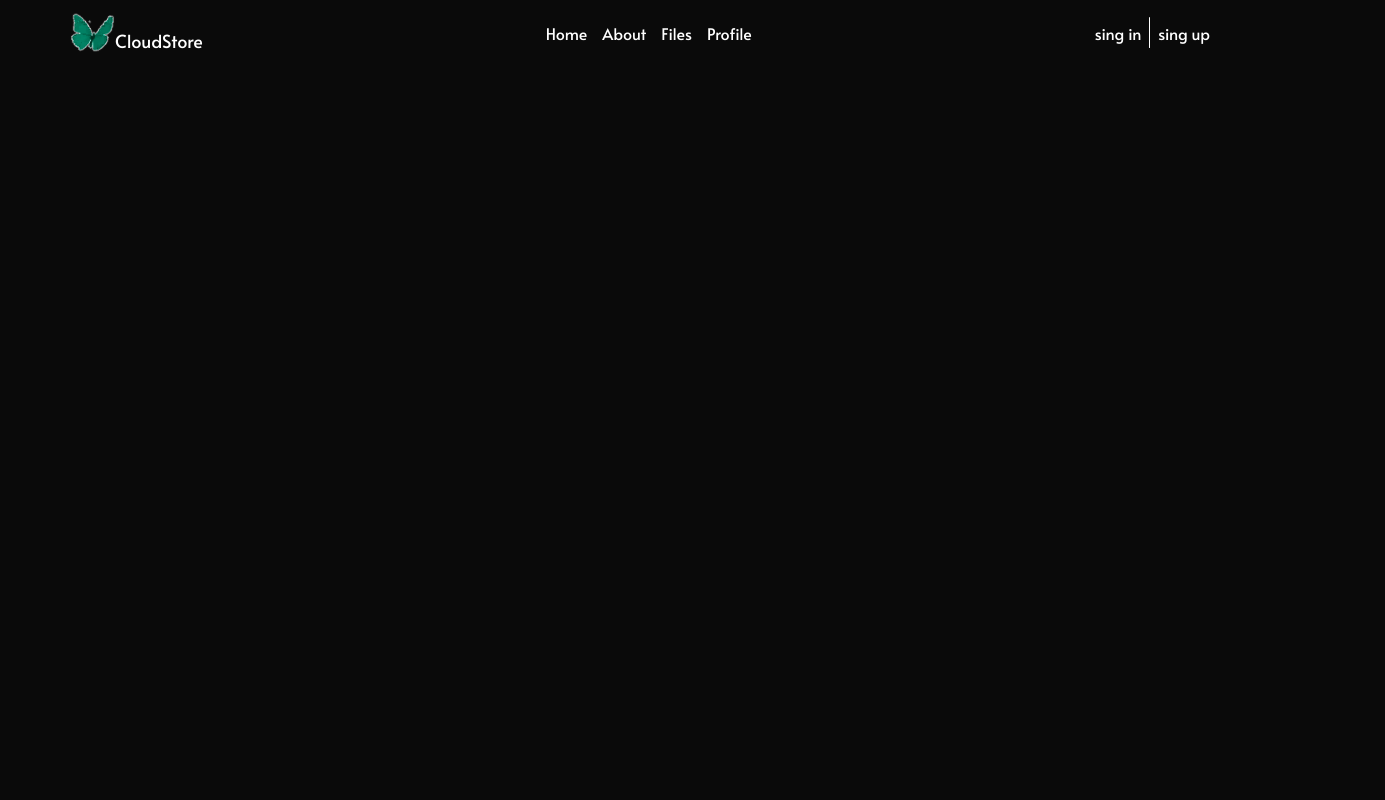
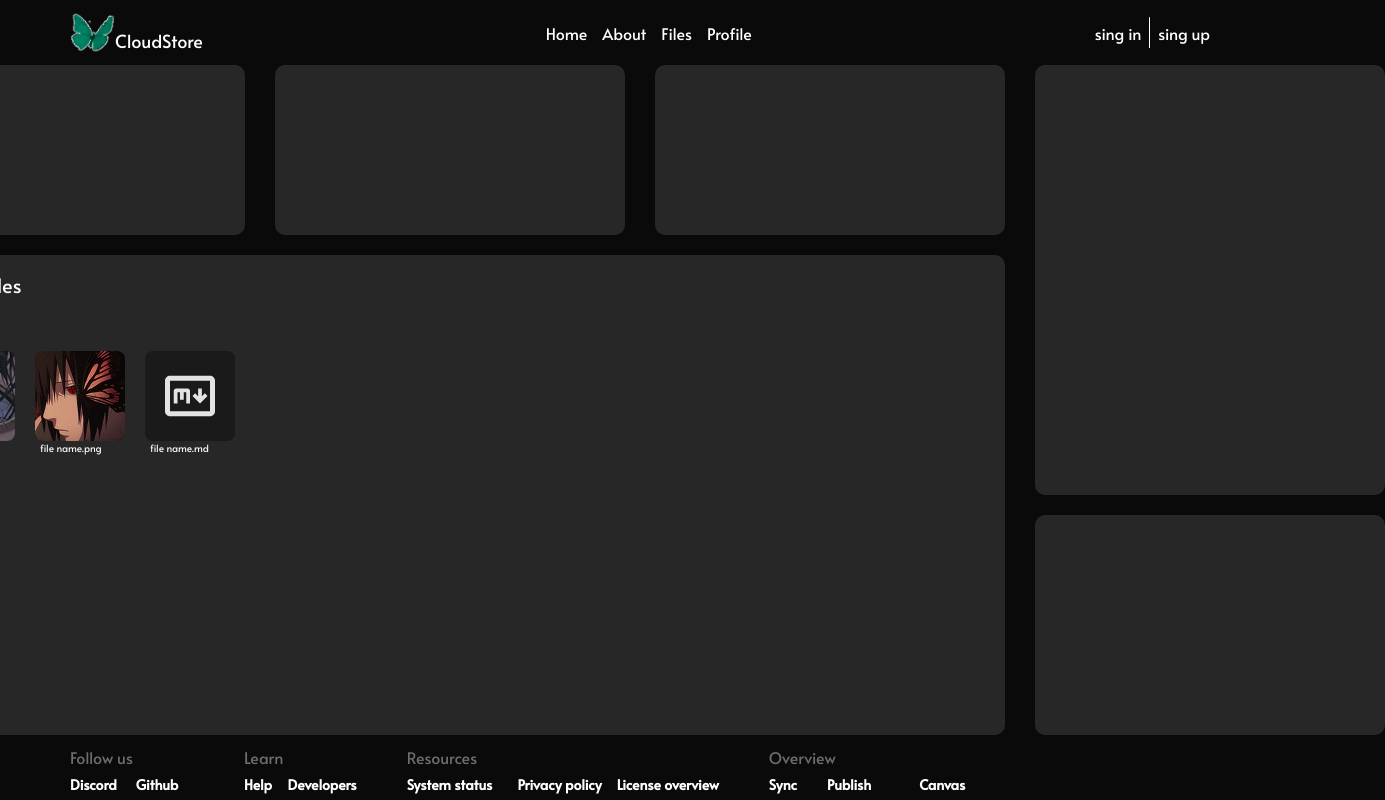
Before and after one commit to SooweKun/cloud-store, a Next.js app: page / in a window 1280 px wide. Shown: the top 800 px of the page, 1385 px wide, since content can reach past the window. Built offline with nearby package versions, Linux system fonts and the light colour scheme.

Commit message:
feat: add recents file and home module

```diff
--- a/app/(main)/page.tsx
+++ b/app/(main)/page.tsx
@@ -1,3 +1,9 @@
+import { HomeModule } from '@/src/modules/home/module';
+
 export default function Home() {
-  return <div className='w-full h-screen flex justify-center items-center text-amber-50'></div>;
+  return (
+    <div className='w-full flex justify-center items-center flex-1'>
+      <HomeModule />
+    </div>
+  );
 }
--- /dev/null
+++ b/src/modules/home/module.tsx
@@ -0,0 +1,65 @@
+import Test2 from '@/src/assets/file-item-test2.jpg';
+import Test from '@/src/assets/file-items-test.png';
+import mdIco from '@/src/assets/ico/md-ico.svg';
+import { FileItem } from '../files/feature/file-item';
+
+const Arr = [
+  {
+    created_at: '22.01.2026',
+    data: [
+      {
+        image: Test2,
+        name: 'file name',
+        expansion: 'png',
+      },
+      {
+        image: Test,
+        name: 'file name',
+        expansion: 'png',
+      },
+      {
+        image: mdIco,
+        name: 'file name',
+        expansion: 'md',
+      },
+    ],
+  },
+];
+
+export const HomeModule = () => {
+  return (
+    <div className='w-full flex gap-[30px] justify-center items-center'>
+      <div className='flex flex-col gap-[20px]'>
+        <div className='flex gap-[30px]'>
+          <div className='w-[350px] h-[170px] bg-[#272727] rounded-[10px]' />
+          <div className='w-[350px] h-[170px] bg-[#272727] rounded-[10px]' />
+          <div className='w-[350px] h-[170px] bg-[#272727] rounded-[10px]' />
+        </div>
+        <div className='w-[1110px] h-[480px] bg-[#272727] rounded-[10px] p-[15px] pb-0 flex flex-col gap-[25px]'>
+          <div className='w-full h-[30px] flex justify-between'>
+            <div className='flex flex-col gap-0'>
+              <h1 className='text-[20px]'>Recents Files</h1>
+              <p className='text-[12px] pl-[12px]'>last 2 days</p>
+            </div>
+          </div>
+          <div className='flex gap-[20px] pl-[15px] overflow-y-auto'>
+            {Arr.map(({ created_at, data }) => (
+              <div className='flex flex-col gap-[5px]' key={created_at}>
+                <p className='text-[14px]'>{created_at}</p>
+                <div className='flex gap-[20px] flex-wrap'>
+                  {data.map(({ image, name, expansion }) => (
+                    <FileItem image={image} name={name} expansion={expansion} key={name} created_at={created_at} />
+                  ))}
+                </div>
+              </div>
+            ))}
+          </div>
+        </div>
+      </div>
+      <div className='flex flex-col gap-[20px]'>
+        <div className='w-[350px] h-[430px] bg-[#272727] rounded-[10px]' />
+        <div className='w-[350px] h-[220px] bg-[#272727] rounded-[10px]' />
+      </div>
+    </div>
+  );
+};
```
